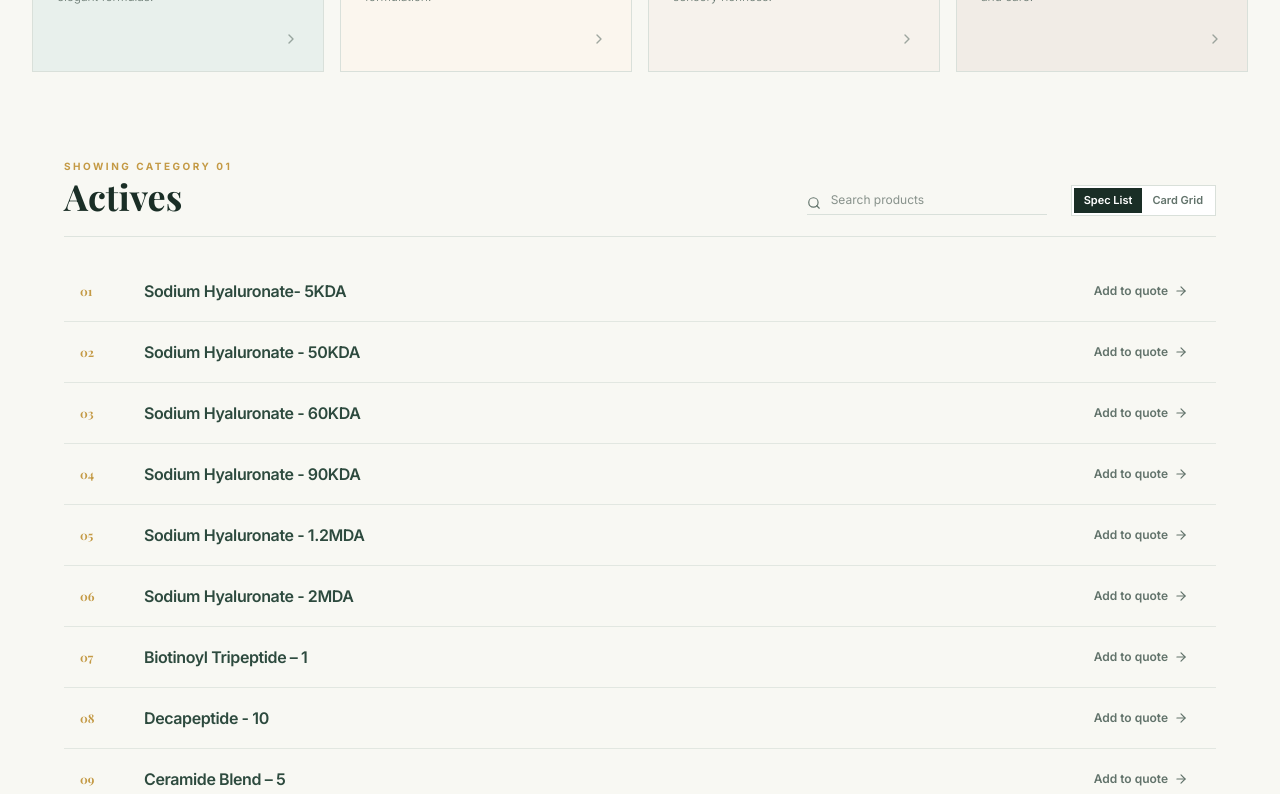
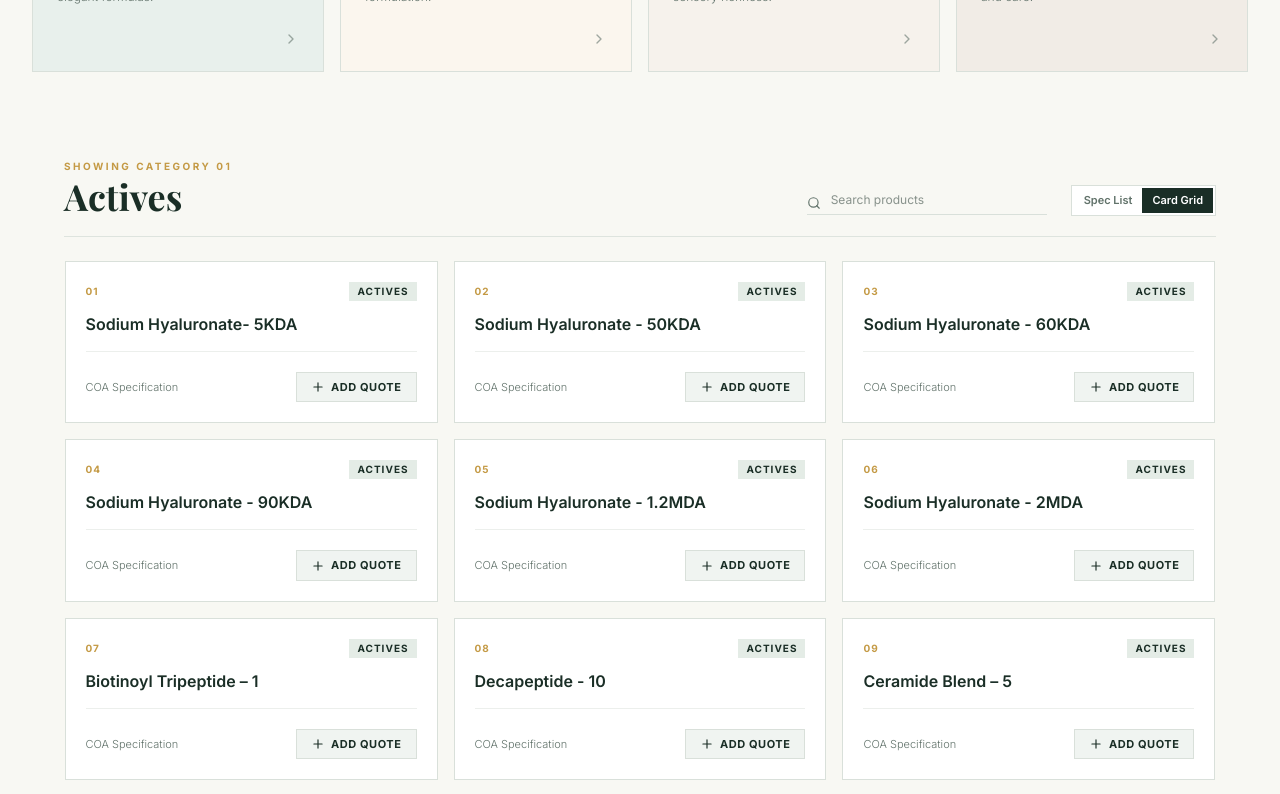
Before and after one commit to blazecodeprakhar/Pure-Vision-Chemicals, a Next.js app: page / in a window 1280 px wide. Shown: the part 1740-2534 px from the top of the page. Built offline with nearby package versions, Linux system fonts and the light colour scheme; a web font is replaced by a local one.

Commit message:
Add smooth scrolling to product display on category box click and set Card Grid default

```diff
--- a/src/app/page.tsx
+++ b/src/app/page.tsx
@@ -36,7 +36,17 @@ export default function Home() {
   const { inquiryCart, toggleCartItem, setCartOpen } = useCart();
   const [selectedCategory, setSelectedCategory] = useState<string>("Actives");
   const [searchQuery, setSearchQuery] = useState<string>("");
-  const [catalogueViewMode, setCatalogueViewMode] = useState<"list" | "grid">("list");
+  const [catalogueViewMode, setCatalogueViewMode] = useState<"list" | "grid">("grid");
+
+  const handleCategorySelect = (categoryName: string) => {
+    setSelectedCategory(categoryName);
+    setTimeout(() => {
+      const element = document.getElementById("products-display");
+      if (element) {
+        element.scrollIntoView({ behavior: "smooth", block: "start" });
+      }
+    }, 50);
+  };
 
   // Filter products cleanly
   const filteredProducts = useMemo(() => {
@@ -283,7 +293,7 @@ export default function Home() {
                 return (
                   <div
                     key={cat.id}
-                    onClick={() => setSelectedCategory(cat.name)}
+                    onClick={() => handleCategorySelect(cat.name)}
                     className={`p-6 border transition-all duration-200 flex flex-col justify-between space-y-5 cursor-pointer group relative ${cat.bg} ${
                       isSelected
                         ? "border-[#C49A45] ring-1 ring-[#C49A45]/40 shadow-sm"
@@ -324,7 +334,7 @@ export default function Home() {
 
 
           {/* SELECTED CATEGORY LIVE RESULTS HEADER & SPEC SHEET CONTAINER */}
-          <div className="pt-8 space-y-6 bg-[#F8F8F3] p-4 sm:p-8 select-none">
+          <div id="products-display" className="pt-8 space-y-6 bg-[#F8F8F3] p-4 sm:p-8 select-none scroll-mt-20 sm:scroll-mt-24">
 
             {/* Header & Minimal Search Bar matching Screenshot 3 & 4 */}
             <div className="flex flex-col sm:flex-row sm:items-end justify-between gap-4 border-b border-[#D9E0DA]/80 pb-5">
```
